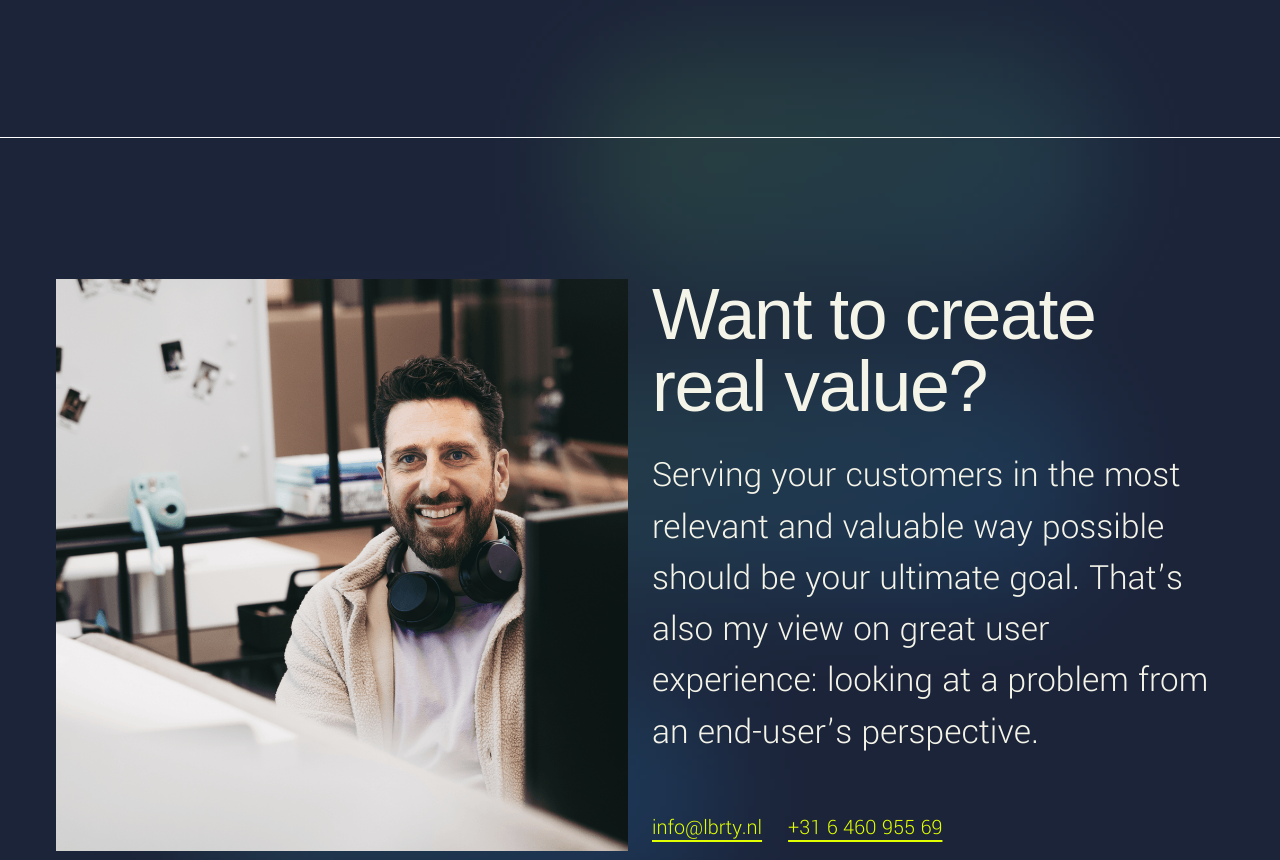
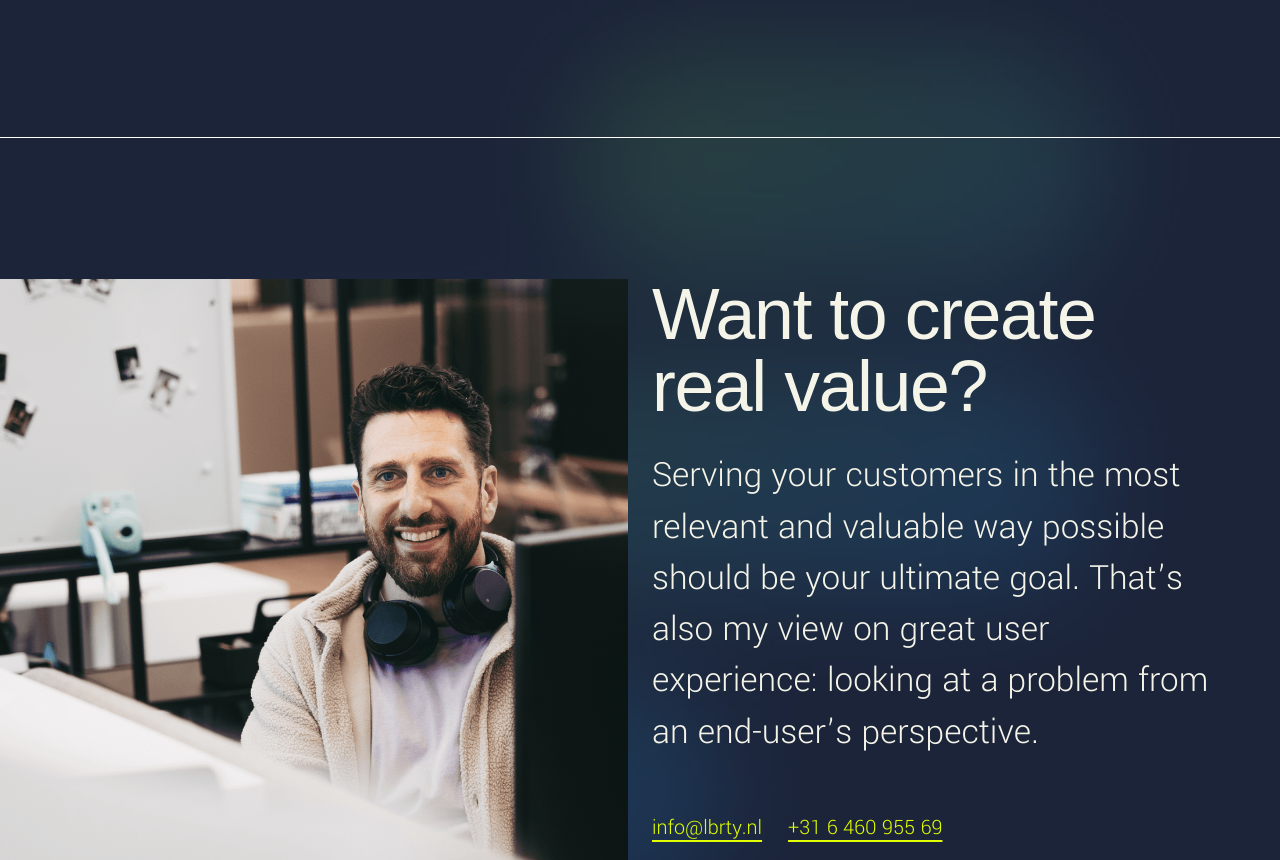
Before and after one commit to Toledos/lbrty, a plain HTML site: page index.html in a window 1280 px wide. Shown: the part 5060-5920 px from the top of the page. Drawn offline with nearby package versions, Linux system fonts and the light colour scheme; a web font is replaced by a local one.

Commit message:
Extend contact photo to the left browser edge

```diff
--- a/assets/style.css
+++ b/assets/style.css
@@ -786,3 +786,14 @@ footer > p {
 
 footer > p { text-align: center; }
 .footer-brand { gap: 8px; }
+
+/* Extend only the contact photo to the left browser edge. */
+#contact.container {
+  width: 100%;
+  padding-inline: max(56px, calc((100% - var(--maxw)) / 2));
+  --contact-gutter: max(56px, calc((100vw - var(--maxw)) / 2));
+}
+.contact-media { margin-left: calc(-1 * var(--contact-gutter)); }
+@media (max-width: 820px) {
+  #contact.container { padding-inline: 20px; --contact-gutter: 20px; }
+}
```
